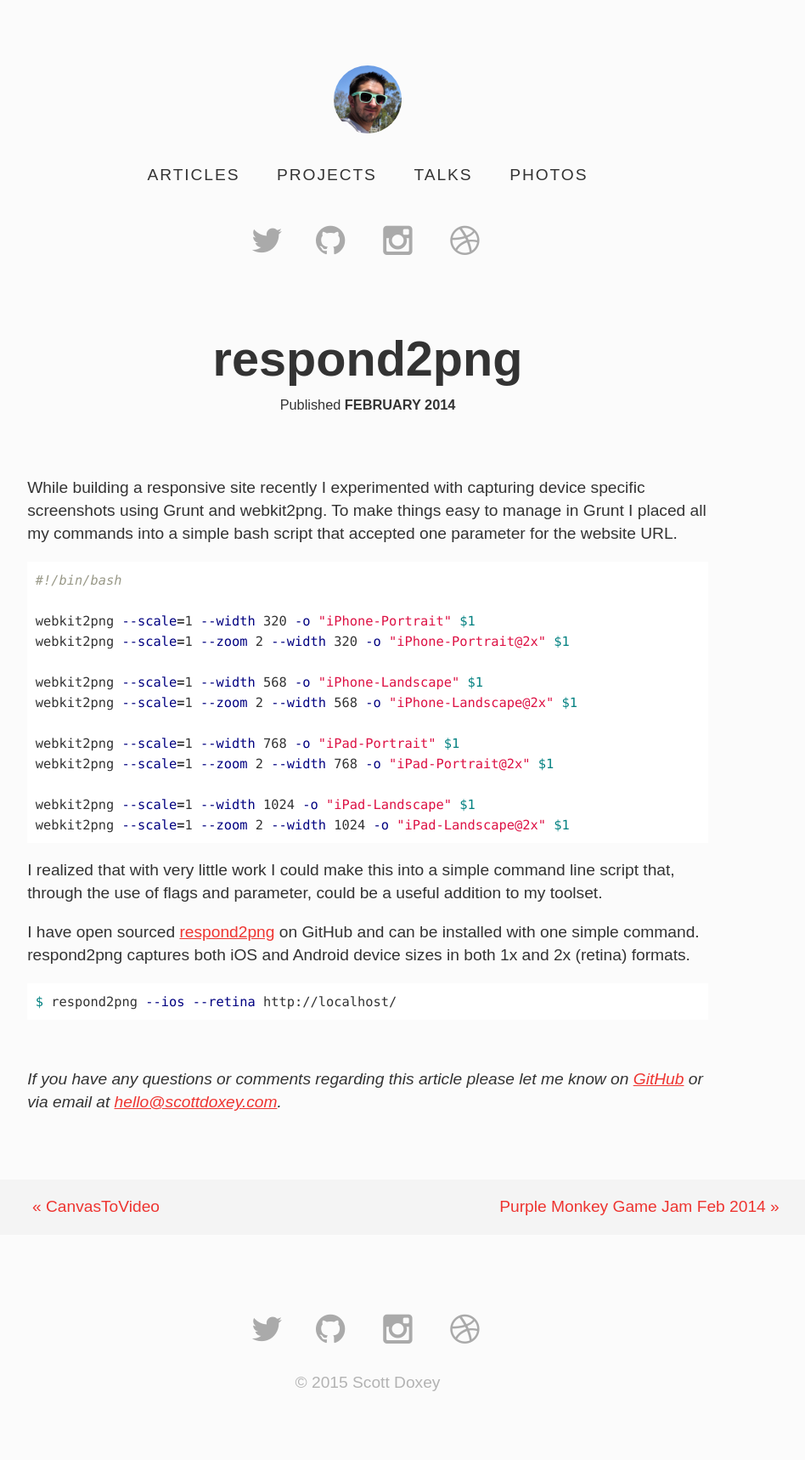
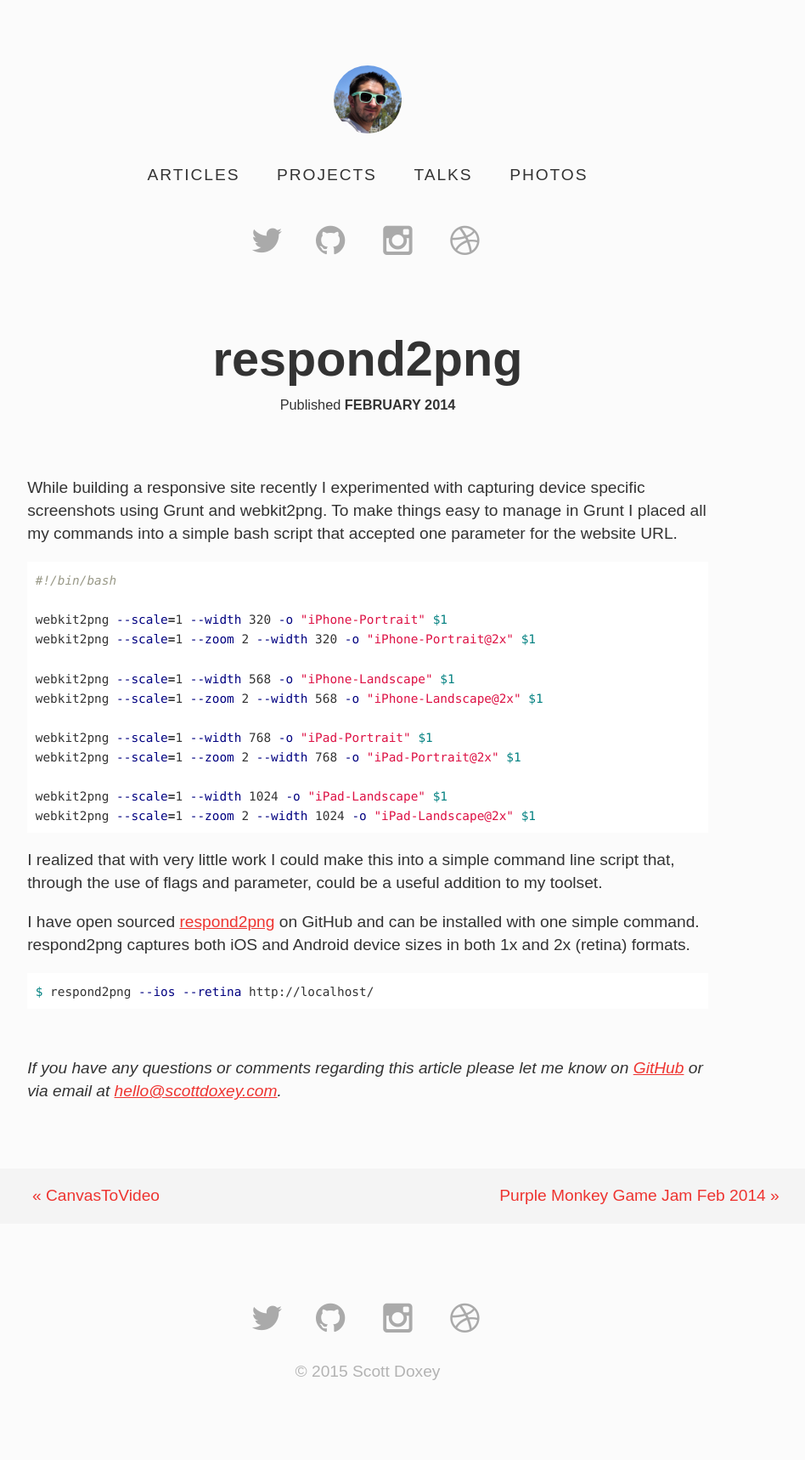
Before and after one commit to neogeek/neogeek.github.io, a Jekyll site: the page built from _posts/2014-02-20-respond2png.md, in a window 1280 px wide. Shown: the whole page at 85% size, without its empty margins (207-1155 px from the left). Built offline with Jekyll 4.4.1, drawn with Linux system fonts in a browser that asks for light colours; Markdown is read by kramdown in place of the engine named in the settings.

Commit message:
Changed code font family.

```diff
--- a/_sass/_base.scss
+++ b/_sass/_base.scss
@@ -24,11 +24,11 @@
 }
 
 pre, code {
-    font-family: 'Monaco', monospace;
+    font-family: 'Menlo', 'Monaco', monospace;
 }
 
 code {
-    font-size: 0.8em;
+    font-size: 0.75em;
     line-height: 1.3em;
 }
 
```
